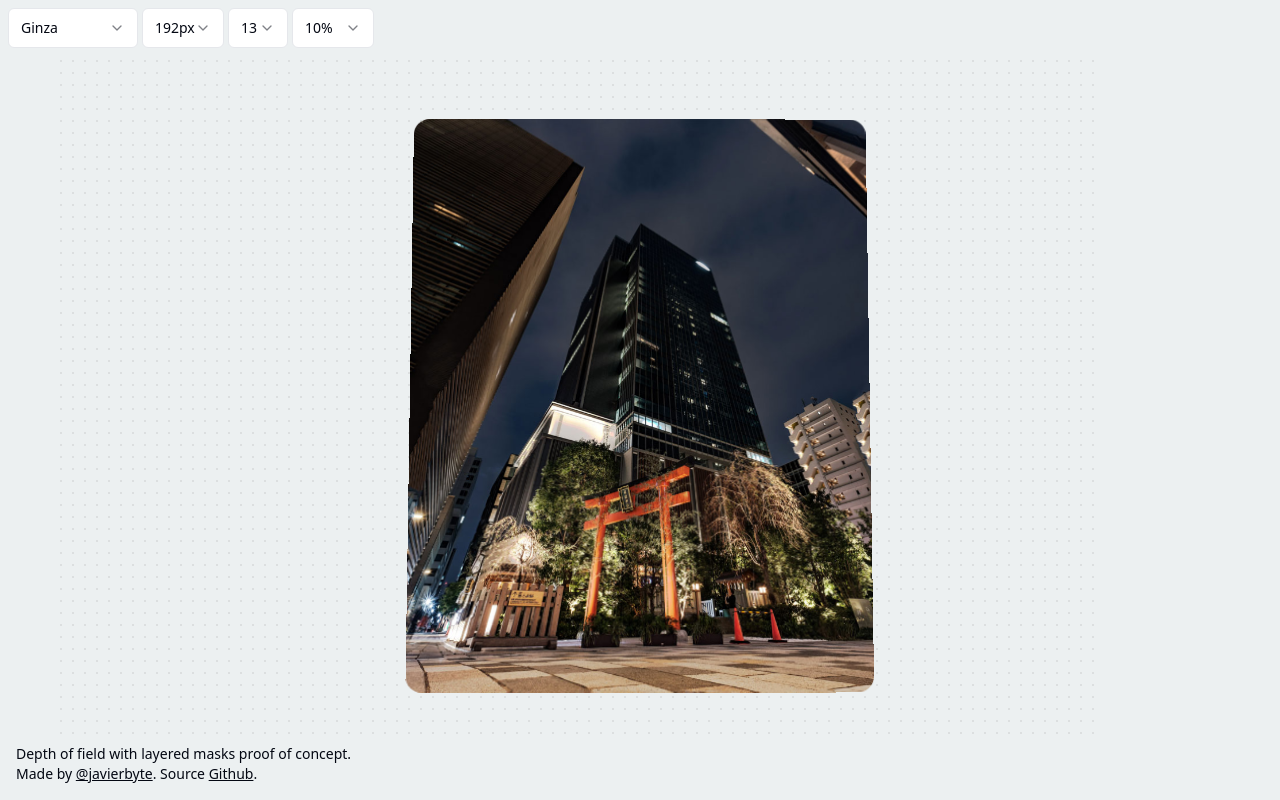
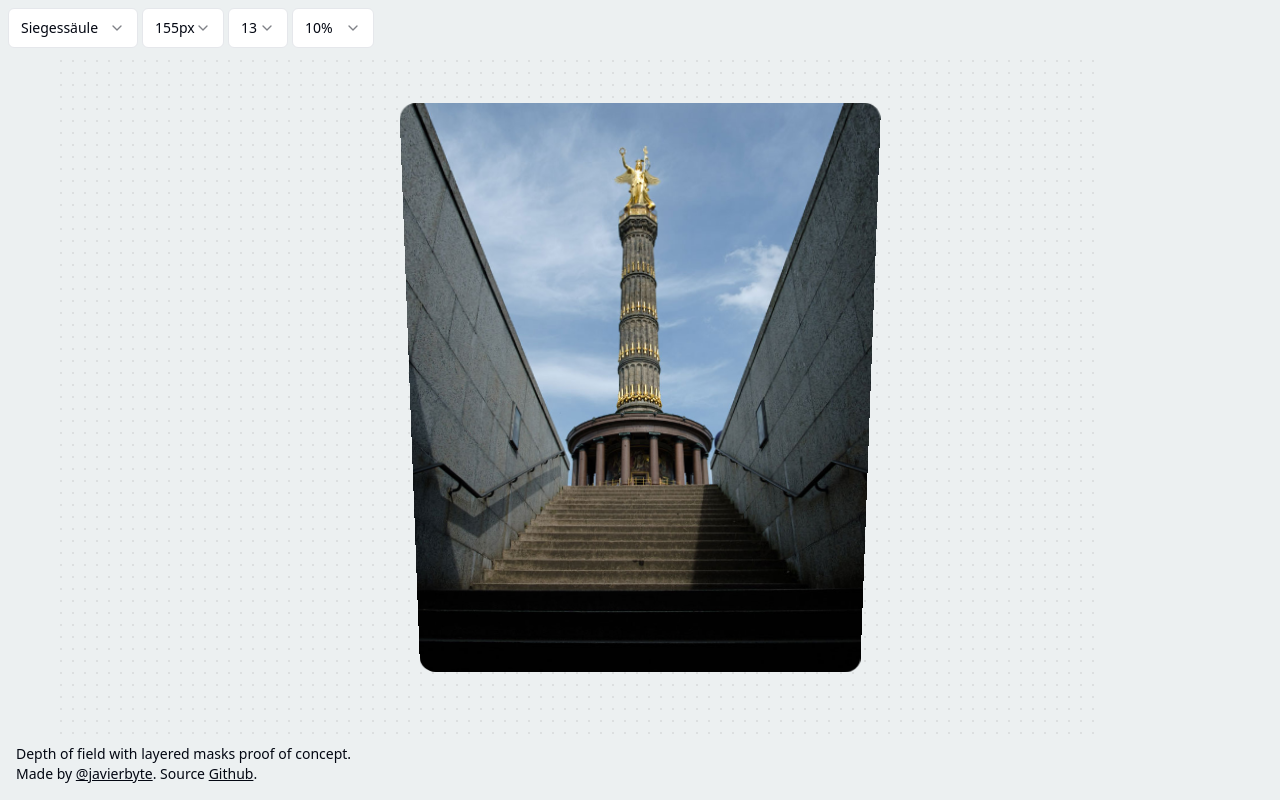
Before and after one commit to javierbyte/depth-of-field, a Next.js app: page / in a window 1280 px wide. Built offline with nearby package versions, Linux system fonts and the light colour scheme.

Commit message:
Move data

```diff
--- a/app/globals.css
+++ b/app/globals.css
@@ -105,7 +105,7 @@ body {
 }
 
 .layer {
-  transform: perspective(1200px) rotateX(0deg) rotateY(0deg);
+  transform: perspective(980px) rotateX(0deg) rotateY(0deg);
   will-change: transform;
 }
 
--- /dev/null
+++ b/app/lib/data.ts
@@ -0,0 +1,64 @@
+export const photos = {
+  "Tokyo Tower": {
+    src: "/3d/tokyo_400.jpg",
+    depthSrc: "/3d/tokyo-depth_400.jpg",
+    focus: {
+      x: 0.001,
+      y: 0.017,
+    },
+  },
+
+  Mallorca: {
+    src: "/3d/mallorca_400.jpg",
+    depthSrc: "/3d/mallorca-depth_400.jpg",
+    focus: {
+      x: -0.002,
+      y: -0.011,
+    },
+  },
+
+  Siegessäule: {
+    src: "/3d/angel_400.jpg",
+    depthSrc: "/3d/angel-depth_400.jpg",
+    focus: {
+      x: -0.002,
+      y: 0.087,
+    },
+  },
+
+  ML: {
+    src: "/3d/ml_400.jpg",
+    depthSrc: "/3d/ml-depth_400.jpg",
+    focus: {
+      x: -0.024,
+      y: 0.057,
+    },
+  },
+
+  Dotonbori: {
+    src: "/3d/osaka_400.jpg",
+    depthSrc: "/3d/osaka-depth_400.jpg",
+    focus: {
+      x: 0.003,
+      y: -0.012,
+    },
+  },
+
+  Ginza: {
+    src: "/3d/ginza_400.jpg",
+    depthSrc: "/3d/ginza-depth_400.jpg",
+    focus: {
+      x: 0.003,
+      y: -0.045,
+    },
+  },
+
+  "Osaka Castle": {
+    src: "/3d/castle_400.jpg",
+    depthSrc: "/3d/castle-depth_400.jpg",
+    focus: {
+      x: -0.075,
+      y: 0.054,
+    },
+  },
+} as const;
--- a/app/page.tsx
+++ b/app/page.tsx
@@ -2,6 +2,7 @@
 "use client";
 
 import { useEffect, useState, useRef } from "react";
+import { photos } from "./lib/data";
 
 import {
   Select,
@@ -14,7 +15,7 @@ import {
 
 import { depthSlicer } from "./lib/slice";
 
-const CSS_PERSPECTIVE = 1200;
+const CSS_PERSPECTIVE = 980;
 
 const SPRING_TENSION = 0.85;
 const WEAK_SPRING_TENSION = 0.95;
@@ -24,9 +25,12 @@ const DEFAULT_SLICES = 13;
 const DEFAULT_SPREAD = 0.1;
 const SPREAD_OPTIONS = [0, 0.05, 0.1, 0.2, 0.4, 0.7, 1];
 
-const DEFAULT_VOLUME = 128 + 128 / 2;
+const VOLUME_SCALE = new Array(9).fill(0).map((_, i) => {
+  return Math.round(32 + 32 * Math.pow(1.4, i));
+});
+const DEFAULT_VOLUME = VOLUME_SCALE[4];
 
-const DEFAULT_PHOTO = "Ginza";
+const DEFAULT_PHOTO = "Siegessäule";
 
 const LOCK_CURSOR_TIME = 64;
 const SNAP_TIME = 500;
@@ -67,7 +71,7 @@ export default function Home() {
     set("renderLayerSeparation", 0);
     set("focusing", Date.now());
 
-    const depthMapClamp = 85;
+    const depthMapClamp = 82;
     async function updateDepthLayers(depthSrc: string) {
       const data = dataRef.current;
       console.log("SLICING!", ui.slices, data.slices);
@@ -109,10 +113,6 @@ export default function Home() {
       data.targetX =
         ((e.clientX - centerX) / (innerWidth + innerHeight)) * scaleX;
       data.targetY = (e.clientY - centerY) / (innerWidth + innerHeight);
-
-      document.title = `${Math.round(data.targetX * 1000) / 1000} ${
-        Math.round(data.targetY * 1000) / 1000
-      }`;
     }
     function onCursorMoveTouch(e: TouchEvent) {
       // @ts-ignore
@@ -300,7 +300,7 @@ export default function Home() {
                 Volume
               </SelectItem>
 
-              {[0, 64, 128, 192, 320, 512].map((separation) => (
+              {VOLUME_SCALE.map((separation) => (
                 <SelectItem
                   key={separation}
                   onFocus={() => {
@@ -413,68 +413,3 @@ export default function Home() {
     </>
   );
 }
-
-const photos = {
-  "Tokyo Tower": {
-    src: "/3d/tokyo_400.jpg",
-    depthSrc: "/3d/tokyo-depth_400.jpg",
-    focus: {
-      x: 0.001,
-      y: 0.017,
-    },
-  },
-
-  Mallorca: {
-    src: "/3d/mallorca_400.jpg",
-    depthSrc: "/3d/mallorca-depth_400.jpg",
-    focus: {
-      x: -0.002,
-      y: -0.011,
-    },
-  },
-
-  Siegessäule: {
-    src: "/3d/angel_400.jpg",
-    depthSrc: "/3d/angel-depth_400.jpg",
-    focus: {
-      x: -0.002,
-      y: 0.087,
-    },
-  },
-
-  ML: {
-    src: "/3d/ml_400.jpg",
-    depthSrc: "/3d/ml-depth_400.jpg",
-    focus: {
-      x: -0.024,
-      y: 0.057,
-    },
-  },
-
-  Dotonbori: {
-    src: "/3d/osaka_400.jpg",
-    depthSrc: "/3d/osaka-depth_400.jpg",
-    focus: {
-      x: 0.003,
-      y: -0.012,
-    },
-  },
-
-  Ginza: {
-    src: "/3d/ginza_400.jpg",
-    depthSrc: "/3d/ginza-depth_400.jpg",
-    focus: {
-      x: 0.003,
-      y: -0.045,
-    },
-  },
-
-  "Osaka Castle": {
-    src: "/3d/castle_400.jpg",
-    depthSrc: "/3d/castle-depth_400.jpg",
-    focus: {
-      x: -0.075,
-      y: 0.054,
-    },
-  },
-} as const;
```
